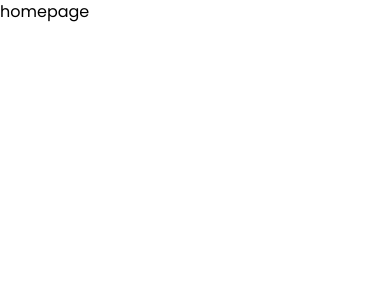
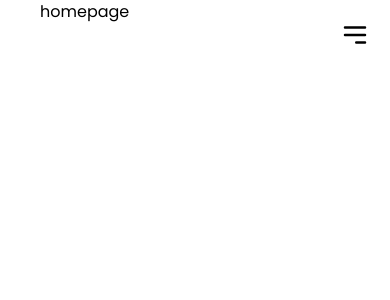
Before and after one commit to Faey2023/serene-sphere, a React (Vite) app: page / in a window 390 px wide. Shown: the top 300 px of the page. Built offline with nearby package versions, Linux system fonts and the light colour scheme.

Commit message:
sidebar for smaller device added

```diff
--- a/src/components/Home/Sidebar.jsx
+++ b/src/components/Home/Sidebar.jsx
@@ -4,14 +4,19 @@ import { LuSettings, LuUsers } from "react-icons/lu";
 import { TbFileDescription, TbInfoSquare } from "react-icons/tb";
 import { Link } from "react-router-dom";
 
-const Sidebar = () => {
+const Sidebar = ({ isOpen, toggleSidebar }) => {
   return (
-    <>
-      <nav className="w-48 flex flex-col gap-3 text-center py-5">
+    <div
+      className={`fixed z-50 top-0 right-0  bg-white transform ${
+        isOpen ? "translate-x-0" : "translate-x-full"
+      } transition-transform duration-300 lg:translate-x-0 w-48 lg:relative lg:top-auto lg:right-auto lg:h-auto`}
+    >
+      <nav className="flex flex-col gap-3 text-center py-5 h-screen border-r border-r-[#E7E7E7]">
         <h1 className="text-[#4285F3] text-4xl p-5 uppercase">Logo</h1>
         <Link
           to="/"
           className="text-base hover:bg-lightBlue text-gray hover:text-black hover:font-medium p-2 inline-flex gap-2 items-center hover:border-l-[3px] hover:border-[#102C4A]"
+          onClick={toggleSidebar}
         >
           <GrAppsRounded />
           Home
@@ -19,6 +24,7 @@ const Sidebar = () => {
         <Link
           to="/listing"
           className="text-base hover:bg-lightBlue text-gray hover:text-black hover:font-medium p-2 inline-flex gap-2 items-center hover:border-l-[3px] hover:border-[#102C4A]"
+          onClick={toggleSidebar}
         >
           <LuUsers />
           New Listing
@@ -26,6 +32,7 @@ const Sidebar = () => {
         <Link
           to="/search"
           className="text-base hover:bg-lightBlue text-gray hover:text-black hover:font-medium p-2 inline-flex gap-2 items-center hover:border-l-[3px] hover:border-[#102C4A]"
+          onClick={toggleSidebar}
         >
           <CiSearch />
           Search
@@ -33,34 +40,38 @@ const Sidebar = () => {
         <Link
           to="/about"
           className="text-base hover:bg-lightBlue text-gray hover:text-black hover:font-medium p-2 inline-flex gap-2 items-center hover:border-l-[3px] hover:border-[#102C4A]"
+          onClick={toggleSidebar}
         >
           <TbFileDescription />
           About
         </Link>
         <Link
-          to="/about"
+          to="/favorites"
           className="text-base hover:bg-lightBlue text-gray hover:text-black hover:font-medium p-2 inline-flex gap-2 items-center hover:border-l-[3px] hover:border-[#102C4A]"
+          onClick={toggleSidebar}
         >
           <CiHeart />
           Favorites
         </Link>
         <hr className="text-[#E7E7E7]" />
         <Link
-          to="/about"
+          to="/help"
           className="text-base hover:bg-lightBlue text-gray hover:text-black hover:font-medium p-2 inline-flex gap-2 items-center hover:border-l-[3px] hover:border-[#102C4A]"
+          onClick={toggleSidebar}
         >
           <TbInfoSquare />
           Help Center
         </Link>
         <Link
-          to="/about"
+          to="/settings"
           className="text-base hover:bg-lightBlue text-gray hover:text-black hover:font-medium p-2 inline-flex gap-2 items-center hover:border-l-[3px] hover:border-[#102C4A]"
+          onClick={toggleSidebar}
         >
           <LuSettings />
           Settings
         </Link>
       </nav>
-    </>
+    </div>
   );
 };
 
--- a/src/layout/MainPage.jsx
+++ b/src/layout/MainPage.jsx
@@ -1,18 +1,54 @@
+import { useState, useRef, useEffect } from "react";
 import { Outlet } from "react-router-dom";
 import Sidebar from "../components/Home/Sidebar";
+import { HiOutlineMenuAlt3 } from "react-icons/hi";
 
 const MainPage = () => {
+  const [isSidebarOpen, setSidebarOpen] = useState(false);
+  const sidebarRef = useRef(null);
+
+  const toggleSidebar = () => {
+    // console.log("Sidebar toggled");
+    setSidebarOpen(!isSidebarOpen);
+  };
+
+  const handleClickOutside = (event) => {
+    if (sidebarRef.current && !sidebarRef.current.contains(event.target)) {
+      setSidebarOpen(false);
+    }
+  };
+
+  useEffect(() => {
+    if (isSidebarOpen) {
+      document.addEventListener("mousedown", handleClickOutside);
+    } else {
+      document.removeEventListener("mousedown", handleClickOutside);
+    }
+
+    return () => {
+      document.removeEventListener("mousedown", handleClickOutside);
+    };
+  }, [isSidebarOpen]);
+
   return (
-    <div>
-      <div className="flex">
-        <div className="h-screen fixed z-[99999] shadow-xl">
-          <div className="hidden lg:flex flex-col max-w-64 mx-auto">
-            <Sidebar />
-          </div>
-        </div>
-        <div className="md:ml-56">
-          <Outlet />
-        </div>
+    <div className="relative flex">
+      <div className="lg:hidden">
+        <button
+          className="fixed z-50 top-5 right-5 text-3xl text-black"
+          onClick={toggleSidebar}
+        >
+          <HiOutlineMenuAlt3 />
+        </button>
+      </div>
+      <div ref={sidebarRef}>
+        <Sidebar isOpen={isSidebarOpen} toggleSidebar={toggleSidebar} />
+      </div>
+      <div
+        className={`flex-1 transition-filter duration-300 ml-10 ${
+          isSidebarOpen ? "blur-sm" : "blur-none"
+        }`}
+      >
+        <Outlet />
       </div>
     </div>
   );
```
